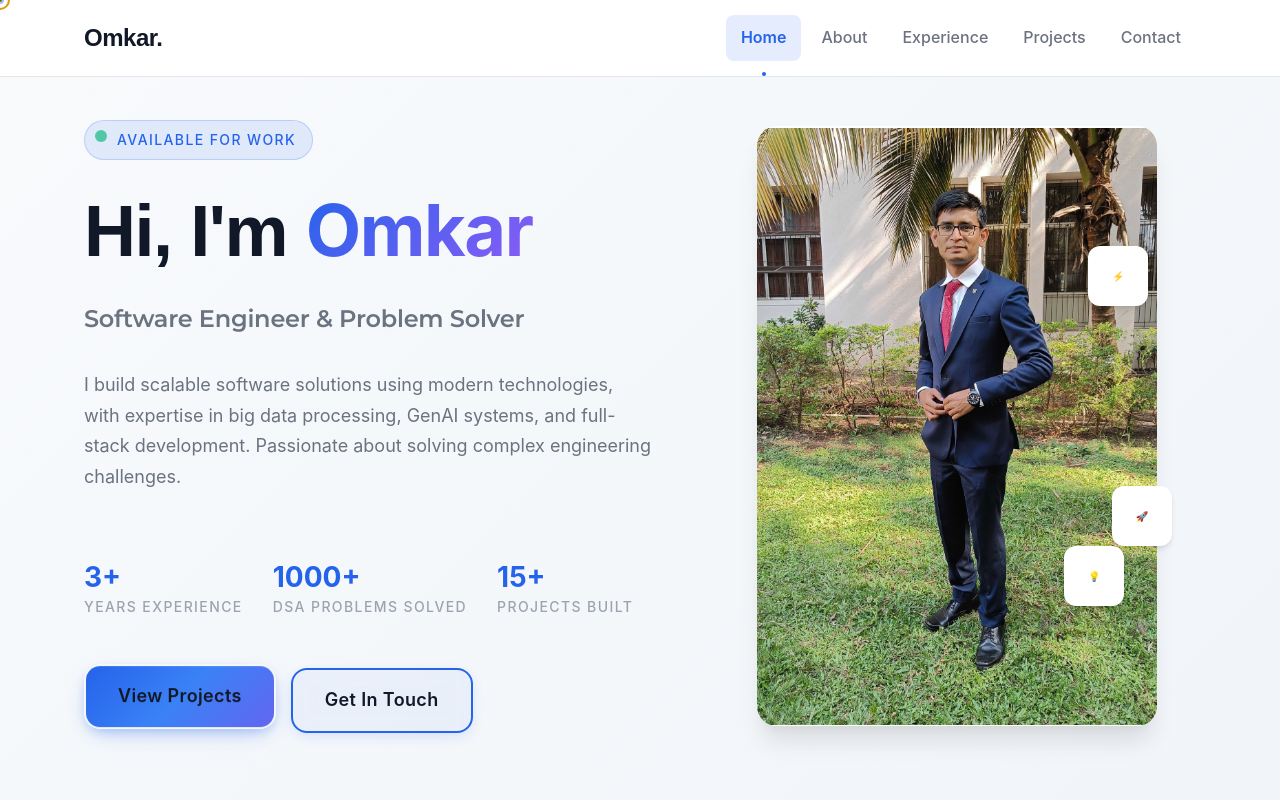
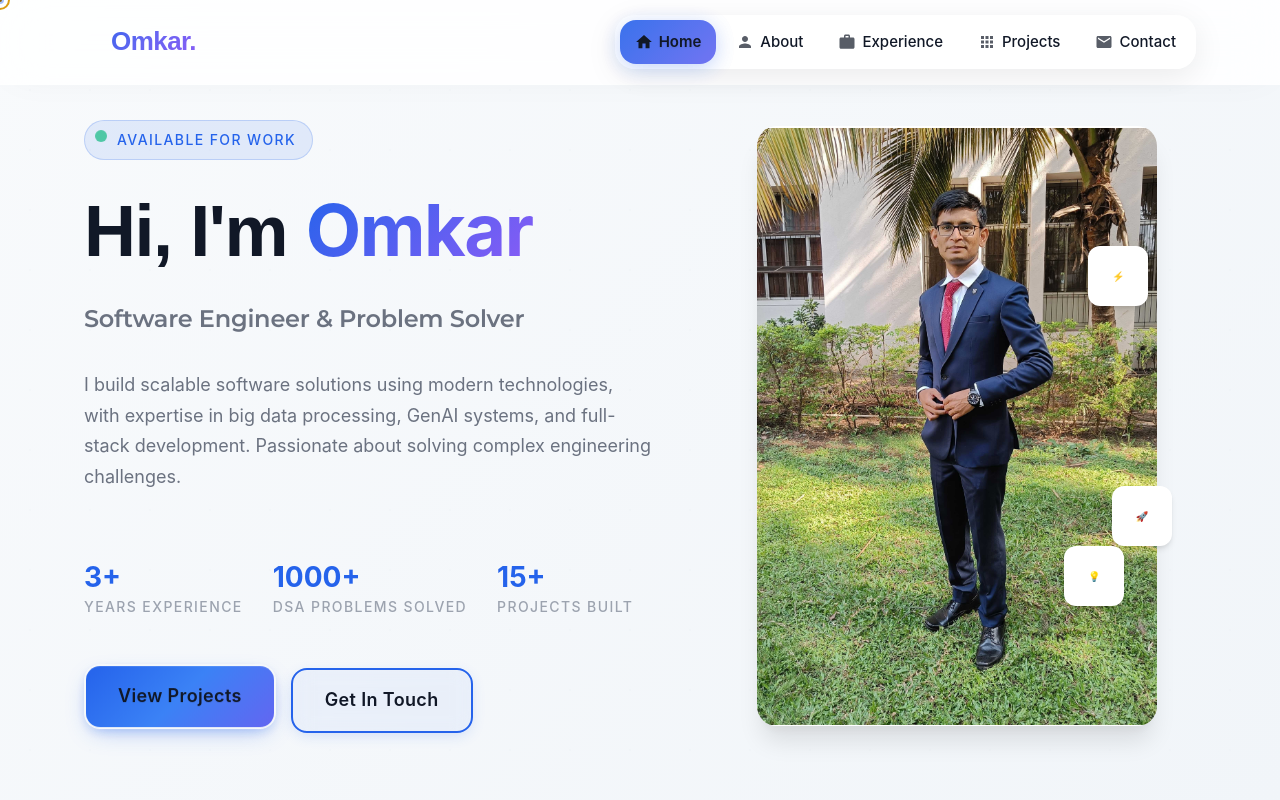
Before and after one commit to omkargaikwad23/OMKARs-portfolio, a React (Create React App) app: page / in a window 1280 px wide. Before the commit this address led to /#home. Shown: the top 800 px of the page. Built offline with nearby package versions, Linux system fonts and the light colour scheme; a web font is replaced by a local one.

Commit message:
✨ Revamp Navbar component with enhanced styling and functionality

```diff
--- a/src/components/layout/Navbar.js
+++ b/src/components/layout/Navbar.js
@@ -1,7 +1,15 @@
 import React, { useState, useEffect } from 'react';
 import styled from 'styled-components';
-import { MdClose, MdMenu } from 'react-icons/md';
+import { MdClose, MdMenu, MdHome, MdPerson, MdWork, MdApps, MdEmail } from 'react-icons/md';
 import { scrollToSection, scrollToTop } from '../../utils/smoothScroll';
+
+const navItems = [
+  { id: 'home', label: 'Home', icon: MdHome },
+  { id: 'about', label: 'About', icon: MdPerson },
+  { id: 'experience', label: 'Experience', icon: MdWork },
+  { id: 'projects', label: 'Projects', icon: MdApps },
+  { id: 'contact', label: 'Contact', icon: MdEmail },
+];
 
 const NavStyles = styled.nav`
   position: fixed;
@@ -10,15 +18,18 @@ const NavStyles = styled.nav`
   left: 0;
   width: 100%;
   padding: 1.5rem 0;
-  background: rgba(255, 255, 255, 0.95);
-  backdrop-filter: blur(10px);
-  border-bottom: 1px solid var(--border-color);
-  transition: all 0.3s ease;
+  background: rgba(255, 255, 255, 0.85);
+  backdrop-filter: blur(20px) saturate(180%);
+  border-bottom: 1px solid rgba(255, 255, 255, 0.2);
+  transition: all 0.4s cubic-bezier(0.4, 0, 0.2, 1);
+  box-shadow: 0 1px 40px -12px rgba(0, 0, 0, 0.05);
 
   &.scrolled {
     padding: 1rem 0;
-    box-shadow: var(--shadow-md);
-    background: rgba(255, 255, 255, 0.98);
+    background: rgba(255, 255, 255, 0.95);
+    backdrop-filter: blur(20px) saturate(180%);
+    box-shadow: 0 8px 40px -12px rgba(0, 0, 0, 0.12);
+    border-bottom: 1px solid rgba(255, 255, 255, 0.3);
   }
 
   .nav-container {
@@ -29,21 +40,41 @@ const NavStyles = styled.nav`
     justify-content: space-between;
     align-items: center;
     padding: 0 2rem;
+    position: relative;
   }
 
   .logo {
     font-family: 'Montserrat Bold', sans-serif;
-    font-size: 2.4rem;
+    font-size: 2.6rem;
     font-weight: 700;
-    color: var(--text-primary);
+    background: linear-gradient(135deg, var(--accent-color), #6366F1, #8B5CF6);
+    -webkit-background-clip: text;
+    -webkit-text-fill-color: transparent;
+    background-clip: text;
     text-decoration: none;
     letter-spacing: -0.02em;
-    transition: all 0.3s ease;
+    transition: all 0.4s cubic-bezier(0.4, 0, 0.2, 1);
     cursor: pointer;
+    position: relative;
+    display: flex;
+    align-items: center;
+    gap: 0.5rem;
+
+    &::before {
+      content: '✨';
+      font-size: 1.8rem;
+      opacity: 0;
+      transform: scale(0.8) rotate(-10deg);
+      transition: all 0.3s cubic-bezier(0.4, 0, 0.2, 1);
+    }
 
     &:hover {
-      color: var(--accent-color);
-      transform: translateY(-1px);
+      transform: translateY(-2px);
+
+      &::before {
+        opacity: 1;
+        transform: scale(1) rotate(0deg);
+      }
     }
   }
 
@@ -51,70 +82,117 @@ const NavStyles = styled.nav`
     display: flex;
     align-items: center;
     gap: 0.5rem;
+    background: rgba(255, 255, 255, 0.6);
+    backdrop-filter: blur(10px);
+    border-radius: 20px;
+    padding: 0.5rem;
+    box-shadow: 0 8px 32px rgba(0, 0, 0, 0.08);
+    position: relative;
+
+    .nav-indicator {
+      position: absolute;
+      top: 0.5rem;
+      height: calc(100% - 1rem);
+      background: linear-gradient(135deg, var(--accent-color), #6366F1);
+      border-radius: 16px;
+      transition: all 0.4s cubic-bezier(0.4, 0, 0.2, 1);
+      opacity: 0.9;
+      z-index: 0;
+      box-shadow: 0 4px 20px rgba(37, 99, 235, 0.3);
+    }
 
     li {
       position: relative;
+      z-index: 1;
     }
 
     a {
-      display: inline-block;
+      display: inline-flex;
+      align-items: center;
+      gap: 0.6rem;
       font-family: 'Inter', sans-serif;
       padding: 1rem 1.5rem;
-      font-size: 1.6rem;
+      font-size: 1.5rem;
       font-weight: 500;
       color: var(--text-secondary);
-      border-radius: 8px;
-      transition: all 0.3s ease;
+      border-radius: 16px;
+      transition: all 0.3s cubic-bezier(0.4, 0, 0.2, 1);
       position: relative;
       cursor: pointer;
       text-decoration: none;
+      white-space: nowrap;
+      outline: none;
+      border: none;
+
+      .nav-icon {
+        width: 1.8rem;
+        height: 1.8rem;
+        opacity: 0.7;
+        transition: all 0.3s ease;
+      }
+
+      .nav-text {
+        transition: all 0.3s ease;
+      }
 
       &:hover {
         color: var(--accent-color);
-        background-color: rgba(37, 99, 235, 0.08);
         transform: translateY(-1px);
+
+        .nav-icon {
+          opacity: 1;
+          transform: scale(1.1);
+        }
+      }
+
+      &:focus {
+        outline: none;
+        border: none;
       }
 
       &.active {
-        color: var(--accent-color);
-        background-color: rgba(37, 99, 235, 0.12);
+        color: white;
         font-weight: 600;
-      }
+        text-shadow: 0 1px 2px rgba(0, 0, 0, 0.1);
 
-      &.active::after {
-        content: '';
-        position: absolute;
-        bottom: -1.5rem;
-        left: 50%;
-        transform: translateX(-50%);
-        width: 4px;
-        height: 4px;
-        background-color: var(--accent-color);
-        border-radius: 50%;
+        .nav-icon {
+          opacity: 1;
+          transform: scale(1.05);
+        }
       }
     }
   }
 
   .mobile-menu-icon {
     position: relative;
-    width: 4rem;
-    height: 4rem;
+    width: 4.5rem;
+    height: 4.5rem;
     cursor: pointer;
     display: none;
     align-items: center;
     justify-content: center;
-    border-radius: 8px;
-    transition: all 0.3s ease;
+    border-radius: 12px;
+    background: rgba(255, 255, 255, 0.8);
+    backdrop-filter: blur(10px);
+    transition: all 0.3s cubic-bezier(0.4, 0, 0.2, 1);
     color: var(--text-primary);
+    box-shadow: 0 4px 20px rgba(0, 0, 0, 0.1);
 
     &:hover {
-      background-color: var(--border-color);
+      background: rgba(255, 255, 255, 0.95);
       color: var(--accent-color);
+      transform: translateY(-2px);
+      box-shadow: 0 8px 25px rgba(0, 0, 0, 0.15);
+    }
+
+    &:active {
+      transform: translateY(0) scale(0.95);
     }
 
     svg {
       width: 2.4rem;
       height: 2.4rem;
+      transition: all 0.3s ease;
     }
   }
 
@@ -123,11 +201,15 @@ const NavStyles = styled.nav`
   }
 
   @media only screen and (max-width: 768px) {
-    padding: 1rem 0;
+    padding: 1.2rem 0;
 
     .nav-container {
       width: 95%;
       padding: 0 1rem;
+    }
+
+    .logo {
+      font-size: 2.2rem;
     }
 
     .mobile-menu-icon {
@@ -136,43 +218,50 @@ const NavStyles = styled.nav`
 
     .nav-items {
       position: absolute;
-      top: calc(100% + 1rem);
+      top: calc(100% + 1.5rem);
       right: 1rem;
-      width: 280px;
+      width: 320px;
       max-width: calc(100vw - 2rem);
-      background: var(--secondary-bg);
-      border: 1px solid var(--border-color);
-      border-radius: 12px;
-      box-shadow: var(--shadow-lg);
+      background: rgba(255, 255, 255, 0.95);
+      backdrop-filter: blur(20px) saturate(180%);
+      border-radius: 20px;
+      box-shadow: 0 20px 60px -12px rgba(0, 0, 0, 0.25);
       padding: 2rem;
       flex-direction: column;
-      gap: 0;
-      transform: translateY(-10px);
+      gap: 0.5rem;
+      transform: translateY(-20px) scale(0.95);
       opacity: 0;
       visibility: hidden;
-      transition: all 0.3s ease;
+      transition: all 0.4s cubic-bezier(0.4, 0, 0.2, 1);
+
+      .nav-indicator {
+        display: none;
+      }
 
       &.show {
-        transform: translateY(0);
+        transform: translateY(0) scale(1);
         opacity: 1;
         visibility: visible;
       }
 
       .closeNavIcon {
         display: flex;
-        width: 3rem;
-        height: 3rem;
-        margin: -0.5rem -0.5rem 1rem auto;
+        width: 3.5rem;
+        height: 3.5rem;
+        margin: -1rem -1rem 1.5rem auto;
         cursor: pointer;
         align-items: center;
         justify-content: center;
-        border-radius: 6px;
+        border-radius: 10px;
         color: var(--text-secondary);
-        transition: all 0.3s ease;
+        background: rgba(255, 255, 255, 0.5);
+        backdrop-filter: blur(10px);
+        transition: all 0.3s cubic-bezier(0.4, 0, 0.2, 1);
 
         &:hover {
-          background-color: var(--border-color);
+          background: rgba(255, 255, 255, 0.8);
           color: var(--text-primary);
+          transform: rotate(90deg);
         }
 
         svg {
@@ -193,12 +282,32 @@ const NavStyles = styled.nav`
       a {
         width: 100%;
         text-align: left;
-        padding: 1.2rem 1.5rem;
+        padding: 1.5rem 2rem;
         font-size: 1.6rem;
-        border-radius: 8px;
+        border-radius: 12px;
+        background: transparent;
+        transition: all 0.3s cubic-bezier(0.4, 0, 0.2, 1);
+        outline: none;
+        border: none;
 
-        &.active::after {
-          display: none;
+        &:hover {
+          background: rgba(37, 99, 235, 0.08);
+          transform: translateX(4px);
+        }
+
+        &:focus {
+          outline: none;
+          border: none;
+        }
+
+        &.active {
+          background: linear-gradient(135deg, var(--accent-color), #6366F1);
+          color: white;
+          box-shadow: 0 4px 20px rgba(37, 99, 235, 0.3);
+
+          .nav-icon {
+            opacity: 1;
+          }
         }
       }
     }
@@ -213,6 +322,11 @@ const NavStyles = styled.nav`
     .nav-items {
       right: 0.5rem;
       width: calc(100vw - 1rem);
+      padding: 1.5rem;
+    }
+
+    .logo {
+      font-size: 2rem;
     }
   }
 `;
@@ -221,12 +335,12 @@ export default function Navbar() {
   const [showNav, setShowNav] = useState(false);
   const [isScrolled, setIsScrolled] = useState(false);
   const [activeSection, setActiveSection] = useState('home');
+  const [indicatorStyle, setIndicatorStyle] = useState({});
 
   useEffect(() => {
     const handleScroll = () => {
       setIsScrolled(window.scrollY > 50);
 
-      // Update active section based on scroll position
       const sections = ['home', 'about', 'experience', 'projects', 'contact'];
       const scrollPosition = window.scrollY + 100;
 
@@ -236,11 +350,6 @@ export default function Navbar() {
           const { offsetTop, offsetHeight } = element;
           if (scrollPosition >= offsetTop && scrollPosition < offsetTop + offsetHeight) {
             setActiveSection(section);
-            // Update URL hash to match current section
-            const currentHash = window.location.hash.replace('#', '');
-            if (currentHash !== section) {
-              window.history.replaceState(null, null, `#${section}`);
-            }
             break;
           }
         }
@@ -263,13 +372,11 @@ export default function Navbar() {
           }, 100);
         }
       } else {
-        // If no valid hash, ensure we're at home and clear any invalid hash
         setActiveSection('home');
         window.history.replaceState(null, null, window.location.pathname);
       }
     };
 
-    // Call on initial load
     handleInitialHash();
 
     window.addEventListener('scroll', handleScroll);
@@ -280,6 +387,41 @@ export default function Navbar() {
       window.removeEventListener('hashchange', handleInitialHash);
     };
   }, []);
+
+  // Update indicator position when active section changes
+  useEffect(() => {
+    const updateIndicator = () => {
+      const activeElement = document.querySelector(`.nav-items a[href="#${activeSection}"]`);
+      if (activeElement && window.innerWidth > 768) {
+        const navItems = activeElement.closest('.nav-items');
+        if (navItems) {
+          const navRect = navItems.getBoundingClientRect();
+          const activeRect = activeElement.getBoundingClientRect();
+
+          const left = activeRect.left - navRect.left;
+          const width = activeRect.width;
+
+          setIndicatorStyle({
+            left: `${left}px`,
+            width: `${width}px`,
+          });
+        }
+      } else {
+        setIndicatorStyle({
+          left: '0px',
+          width: '0px',
+        });
+      }
+    };
+
+    requestAnimationFrame(updateIndicator);
+
+    window.addEventListener('resize', updateIndicator);
+
+    return () => {
+      window.removeEventListener('resize', updateIndicator);
+    };
+  }, [activeSection]);
 
   const closeNav = () => setShowNav(false);
 
@@ -304,54 +446,25 @@ export default function Navbar() {
           Omkar.
         </a>
         <ul className={showNav ? 'nav-items show' : 'nav-items'}>
+          <div className="nav-indicator" style={indicatorStyle}></div>
           <div className="closeNavIcon" onClick={closeNav}>
             <MdClose />
           </div>
-          <li>
-            <a
-              href="#home"
-              onClick={(e) => handleScrollToSection('home', e)}
-              className={activeSection === 'home' ? 'active' : ''}
-            >
-              Home
-            </a>
-          </li>
-          <li>
-            <a
-              href="#about"
-              onClick={(e) => handleScrollToSection('about', e)}
-              className={activeSection === 'about' ? 'active' : ''}
-            >
-              About
-            </a>
-          </li>
-          <li>
-            <a
-              href="#experience"
-              onClick={(e) => handleScrollToSection('experience', e)}
-              className={activeSection === 'experience' ? 'active' : ''}
-            >
-              Experience
-            </a>
-          </li>
-          <li>
-            <a
-              href="#projects"
-              onClick={(e) => handleScrollToSection('projects', e)}
-              className={activeSection === 'projects' ? 'active' : ''}
-            >
-              Projects
-            </a>
-          </li>
-          <li>
-            <a
-              href="#contact"
-              onClick={(e) => handleScrollToSection('contact', e)}
-              className={activeSection === 'contact' ? 'active' : ''}
-            >
-              Contact
-            </a>
-          </li>
+          {navItems.map((item) => {
+            const IconComponent = item.icon;
+            return (
+              <li key={item.id}>
+                <a
+                  href={`#${item.id}`}
+                  onClick={(e) => handleScrollToSection(item.id, e)}
+                  className={activeSection === item.id ? 'active' : ''}
+                >
+                  <IconComponent className="nav-icon" />
+                  <span className="nav-text">{item.label}</span>
+                </a>
+              </li>
+            );
+          })}
         </ul>
         <div
           className="mobile-menu-icon"
```
